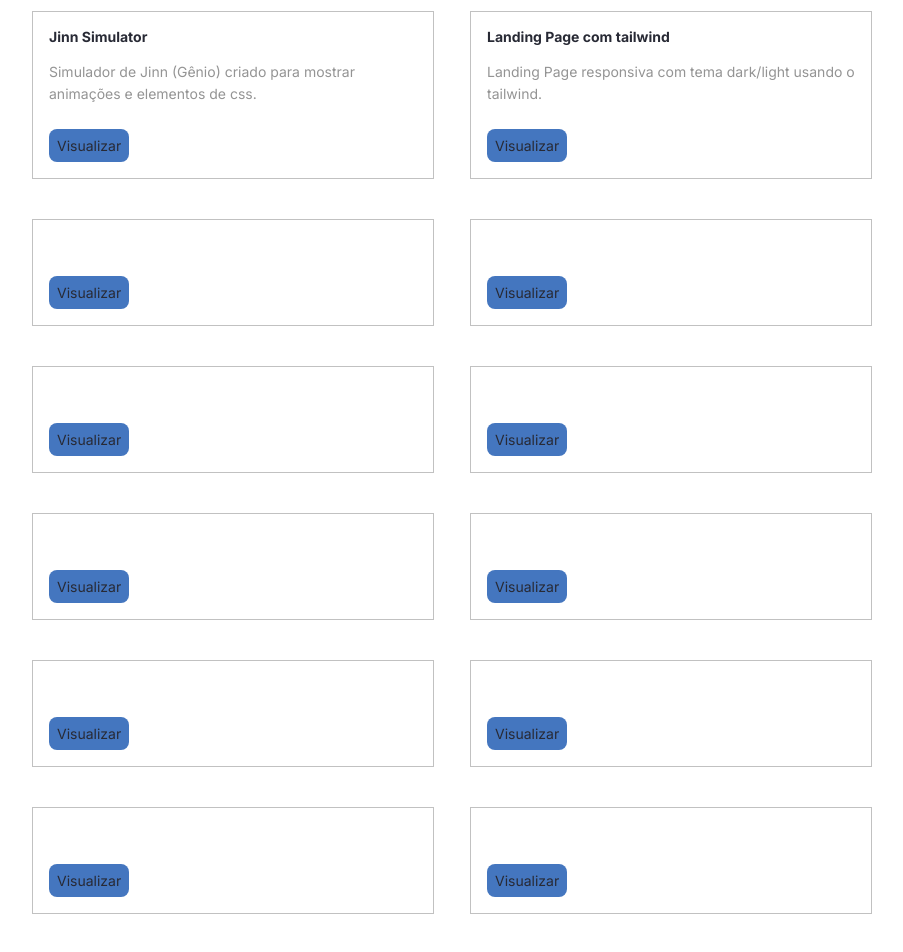
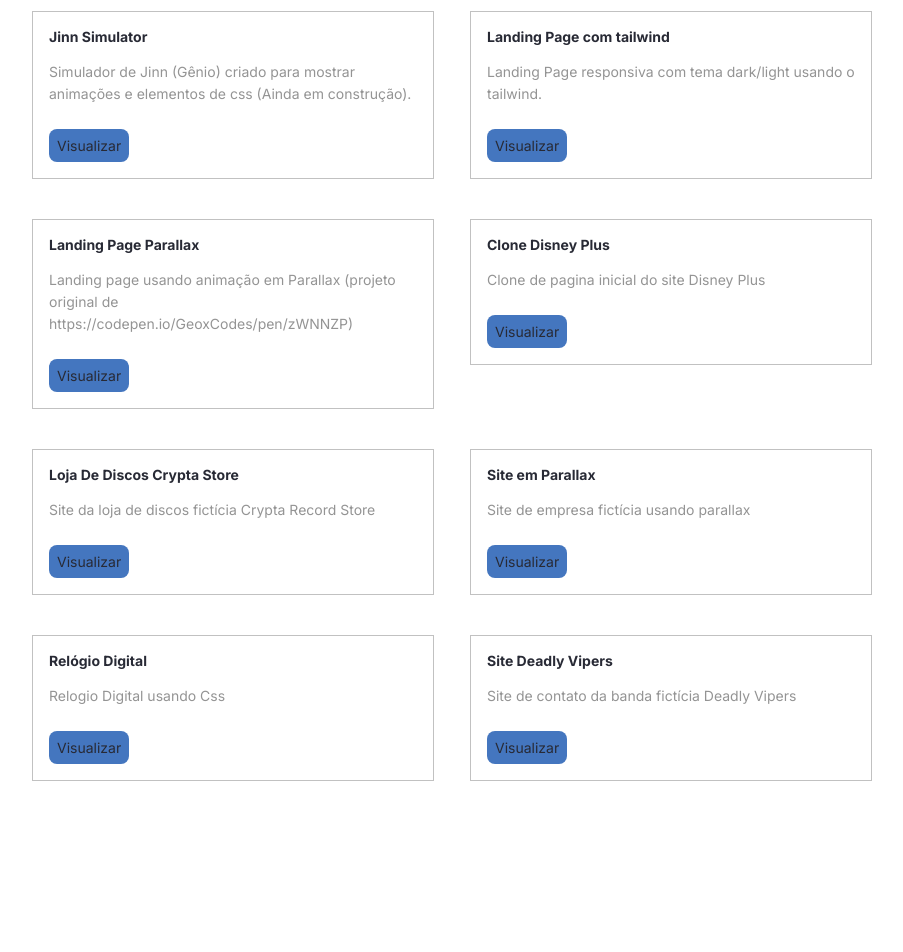
Before and after one commit to JoksLobo/portfolio, a React (Create React App) app: page / in a window 1280 px wide. Shown: the part 652-1604 px from the top of the page, without its empty margins (280-1183 px from the left). After the commit the page ends 1513 px from the top, so only its background shows below. Built offline with nearby package versions, Linux system fonts and the light colour scheme; the HTML template or start-up script is replaced by a standard one.

Commit message:
adição de projetos e atualização de perfil

```diff
--- a/public/index.html
+++ b/public/index.html
@@ -1,4 +1,4 @@
-<!DOCTYPE html>
+<!doctype html>
 <html lang="pt-BR">
   <head>
     <meta charset="utf-8" />
@@ -24,10 +24,19 @@
       work correctly both with client-side routing and a non-root public URL.
       Learn how to configure a non-root public URL by running `npm run build`.
     -->
-    <link rel="preconnect" href="https://fonts.googleapis.com">
-<link rel="preconnect" href="https://fonts.gstatic.com" crossorigin>
-<link rel="stylesheet" href="https://cdnjs.cloudflare.com/ajax/libs/font-awesome/6.7.2/css/all.min.css" integrity="sha512-Evv84Mr4kqVGRNSgIGL/F/aIDqQb7xQ2vcrdIwxfjThSH8CSR7PBEakCr51Ck+w+/U6swU2Im1vVX0SVk9ABhg==" crossorigin="anonymous" referrerpolicy="no-referrer" />
-<link href="https://fonts.googleapis.com/css2?family=Inter:ital,opsz,wght@0,14..32,100..900;1,14..32,100..900&display=swap" rel="stylesheet">
+    <link rel="preconnect" href="https://fonts.googleapis.com" />
+    <link rel="preconnect" href="https://fonts.gstatic.com" crossorigin />
+    <link
+      rel="stylesheet"
+      href="https://cdnjs.cloudflare.com/ajax/libs/font-awesome/6.7.2/css/all.min.css"
+      integrity="sha512-Evv84Mr4kqVGRNSgIGL/F/aIDqQb7xQ2vcrdIwxfjThSH8CSR7PBEakCr51Ck+w+/U6swU2Im1vVX0SVk9ABhg=="
+      crossorigin="anonymous"
+      referrerpolicy="no-referrer"
+    />
+    <link
+      href="https://fonts.googleapis.com/css2?family=Inter:ital,opsz,wght@0,14..32,100..900;1,14..32,100..900&display=swap"
+      rel="stylesheet"
+    />
     <title>Meus projetos</title>
   </head>
   <body>
--- a/src/Components/Projeto/index.tsx
+++ b/src/Components/Projeto/index.tsx
@@ -9,7 +9,7 @@ type ProjetoProps = {
   Link: string
 }
 
-const Projeto = ({ Title, Content, Link }: ProjetoProps) => (
+const Projeto = ({ Title, Content, Link, Image }: ProjetoProps) => (
   <Card>
     <Titulo>{Title}</Titulo>
     <Paragrafo tipo="secundario">{Content}</Paragrafo>
--- a/src/containers/Projetos/index.tsx
+++ b/src/containers/Projetos/index.tsx
@@ -10,45 +10,58 @@ const Projetos = () => (
       <li>
         <Projeto
           Title="Jinn Simulator"
-          Content="Simulador de Jinn (Gênio) criado para mostrar animações e elementos de css."
-          Link="http://google.com"
+          Content="Simulador de Jinn (Gênio) criado para mostrar animações e elementos de css (Ainda em construção)."
+          Link="https://jinn-simulator.vercel.app/"
         />
       </li>
       <li>
         <Projeto
           Title="Landing Page com tailwind"
           Content="Landing Page responsiva com tema dark/light usando o tailwind."
+          Link="https://cherrywolfstudios.vercel.app/"
         />
       </li>
       <li>
-        <Projeto />
+        <Projeto
+          Title="Landing Page Parallax"
+          Content="Landing page usando animação em Parallax (projeto original de https://codepen.io/GeoxCodes/pen/zWNNZP)"
+          Link="https://paralax-landing-page-jl.vercel.app/"
+        />
       </li>
       <li>
-        <Projeto />
+        <Projeto
+          Title="Clone Disney Plus"
+          Content="Clone de pagina inicial do site Disney Plus"
+          Link="https://clone-disney-plus-8tib.vercel.app/#"
+        />
       </li>
       <li>
-        <Projeto />
+        <Projeto
+          Title="Loja De Discos Crypta Store"
+          Content="Site da loja de discos fictícia Crypta Record Store"
+          Link="https://crypta-store-finalizado.vercel.app/"
+        />
       </li>
       <li>
-        <Projeto />
+        <Projeto
+          Title="Site em Parallax"
+          Content="Site de empresa fictícia usando parallax"
+          Link="https://site-parallax-xi.vercel.app/"
+        />
       </li>
       <li>
-        <Projeto />
+        <Projeto
+          Title="Relógio Digital"
+          Content="Relogio Digital usando Css"
+          Link="https://relogio-digital-jl.vercel.app/"
+        />
       </li>
       <li>
-        <Projeto />
-      </li>
-      <li>
-        <Projeto />
-      </li>
-      <li>
-        <Projeto />
-      </li>
-      <li>
-        <Projeto />
-      </li>
-      <li>
-        <Projeto />
+        <Projeto
+          Title="Site Deadly Vipers"
+          Content="Site de contato da banda fictícia Deadly Vipers"
+          Link="https://deadly-vipers-site-oficial.vercel.app/"
+        />
       </li>
     </Lista>
   </section>
--- a/src/containers/Sobre/index.tsx
+++ b/src/containers/Sobre/index.tsx
@@ -9,9 +9,10 @@ const Sobre = () => (
     <Titulo fontSize={16}>Sobre mim</Titulo>
     <Paragrafo tipo="principal">
       Me chamo Jocson de Souza Lobo (Joks Lobo), desenvolvedor Full Stack Python
-      em formação pela EBAC. Busco experiência na área de Front-end. Tenho
-      facilidade de trabalhar em equipe, focado e aberto a conselhos e critícas
-      em relação ao meu trabalho.
+      em formação pela EBAC e recem iniciando curso em Unity para
+      desenvolvimento de jogos em linguagem C#. Busco experiência na área de
+      Front-end. Tenho facilidade de trabalhar em equipe, focado e aberto a
+      conselhos e critícas em relação ao meu trabalho.
     </Paragrafo>
     <GitHubSecao>
       <img src="https://github-readme-stats.vercel.app/api?count_private=true%22&include_all_commits=true&show_icons=true&theme=dracula&username=JoksLobo" />
```
Also changed, not shown: .eslintrc.json, src/images/jinn.png (added).
